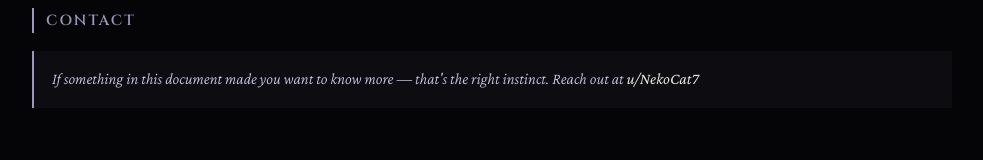
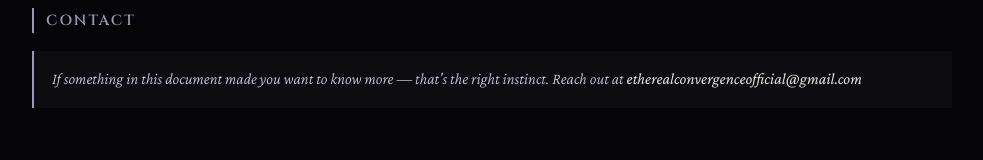
Before and after one commit to NikoNeko17/etherealconvergence, a plain HTML site: page index.html in a window 1280 px wide. Shown: the part 10385-10545 px from the top of the page, without its empty margins (148-1131 px from the left). Drawn offline with nearby package versions, Linux system fonts and the light colour scheme.

Commit message:
Update index.html

```diff
--- a/index.html
+++ b/index.html
@@ -857,7 +857,7 @@
 
     <div class="sub">
       <div class="sub-title">Contact</div>
-      <div class="hl"><p>If something in this document made you want to know more — that's the right instinct. Reach out at <strong>u/NekoCat7</strong></p></div>
+      <div class="hl"><p>If something in this document made you want to know more — that's the right instinct. Reach out at <strong>etherealconvergenceofficial@gmail.com</strong></p></div>
     </div>
   </div>
 
```
